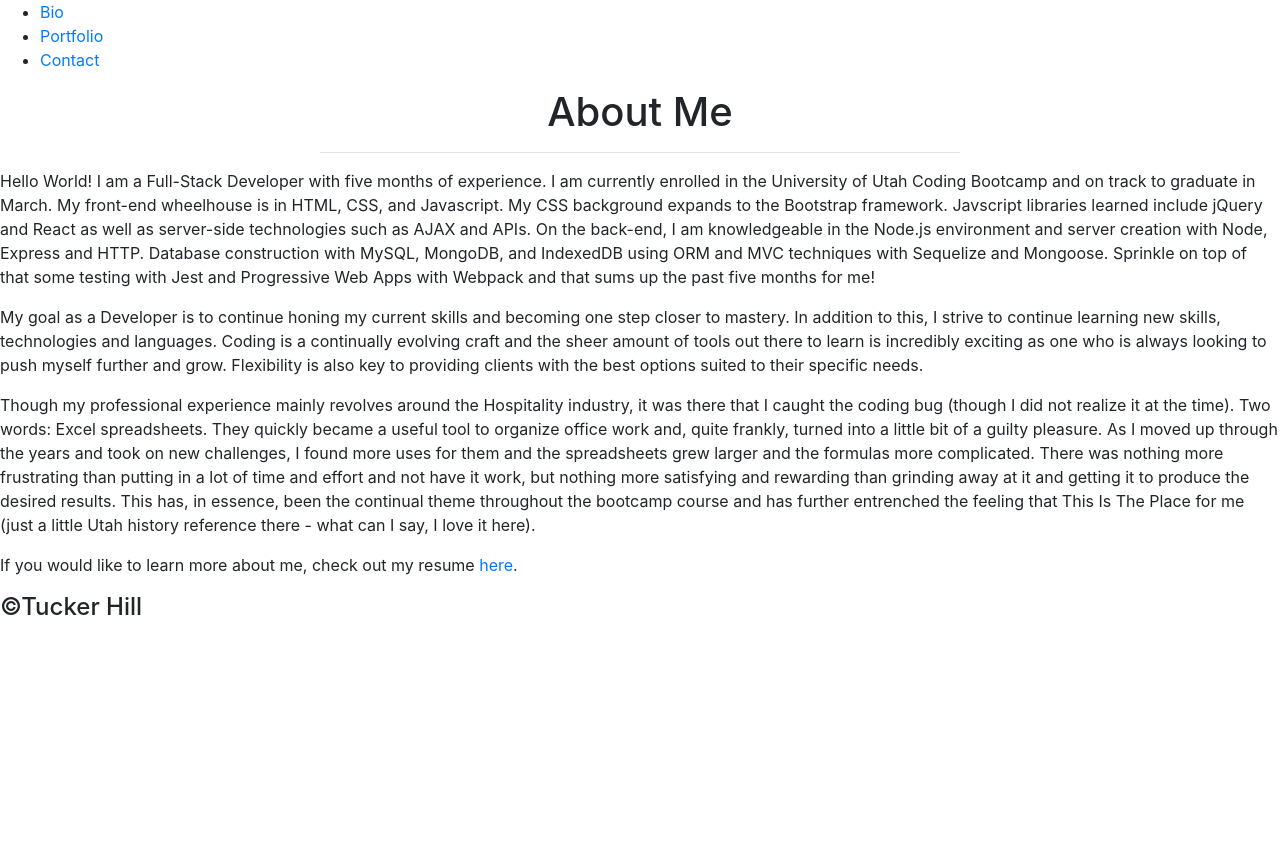
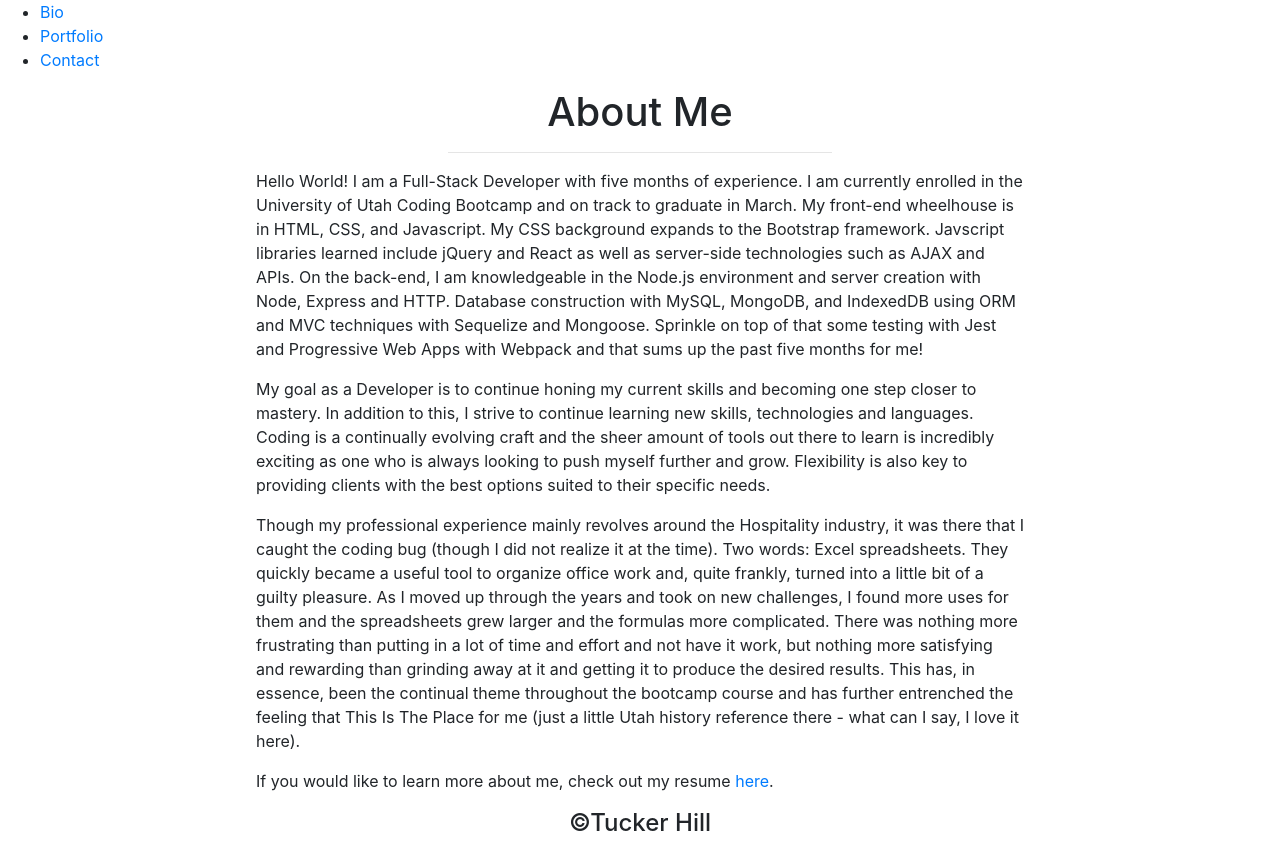
Before and after one commit to hill1635/hill-react-portfolio, a React (Create React App) app: page / in a window 1280 px wide. Before the commit the page ends 800 px from the top, so only its background shows below. Built offline with nearby package versions, Linux system fonts and the light colour scheme.

Commit message:
Styling.

```diff
--- a/src/index.css
+++ b/src/index.css
@@ -19,3 +19,12 @@ hr {
 h1 {
   text-align: center;
 }
+
+main {
+  width: 60%;
+  margin: auto;
+}
+
+footer {
+  text-align: center;
+}
```
